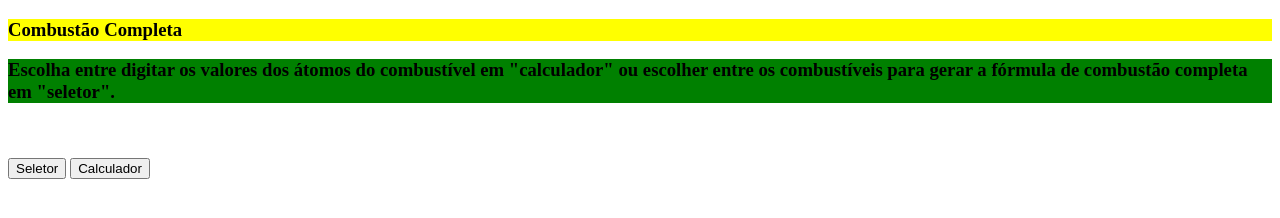
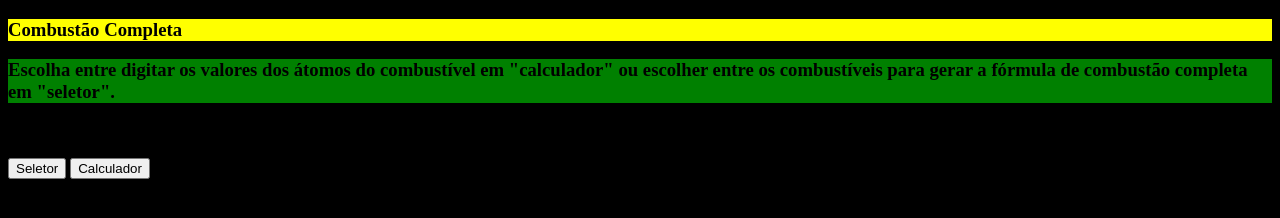
Before and after one commit to victorhonor86/combustao, a plain HTML site: page index.html in a window 1280 px wide. Drawn offline with nearby package versions, Linux system fonts and the light colour scheme.

Commit message:
Add files via upload

```diff
--- a/style.css
+++ b/style.css
@@ -1,6 +1,6 @@
 body {
-    background-color: white;
-    color:black
+    background-color: black;
+    color:white
 }
 
 #seletor {
@@ -19,7 +19,7 @@ body {
     background-color: yellow;
     color:black
 }
-#formulas {
+#f1,#f2,#f3,#f4,#f5,#f6,#f7,#f8 {
 
     background-color: red;
     color:black
```
